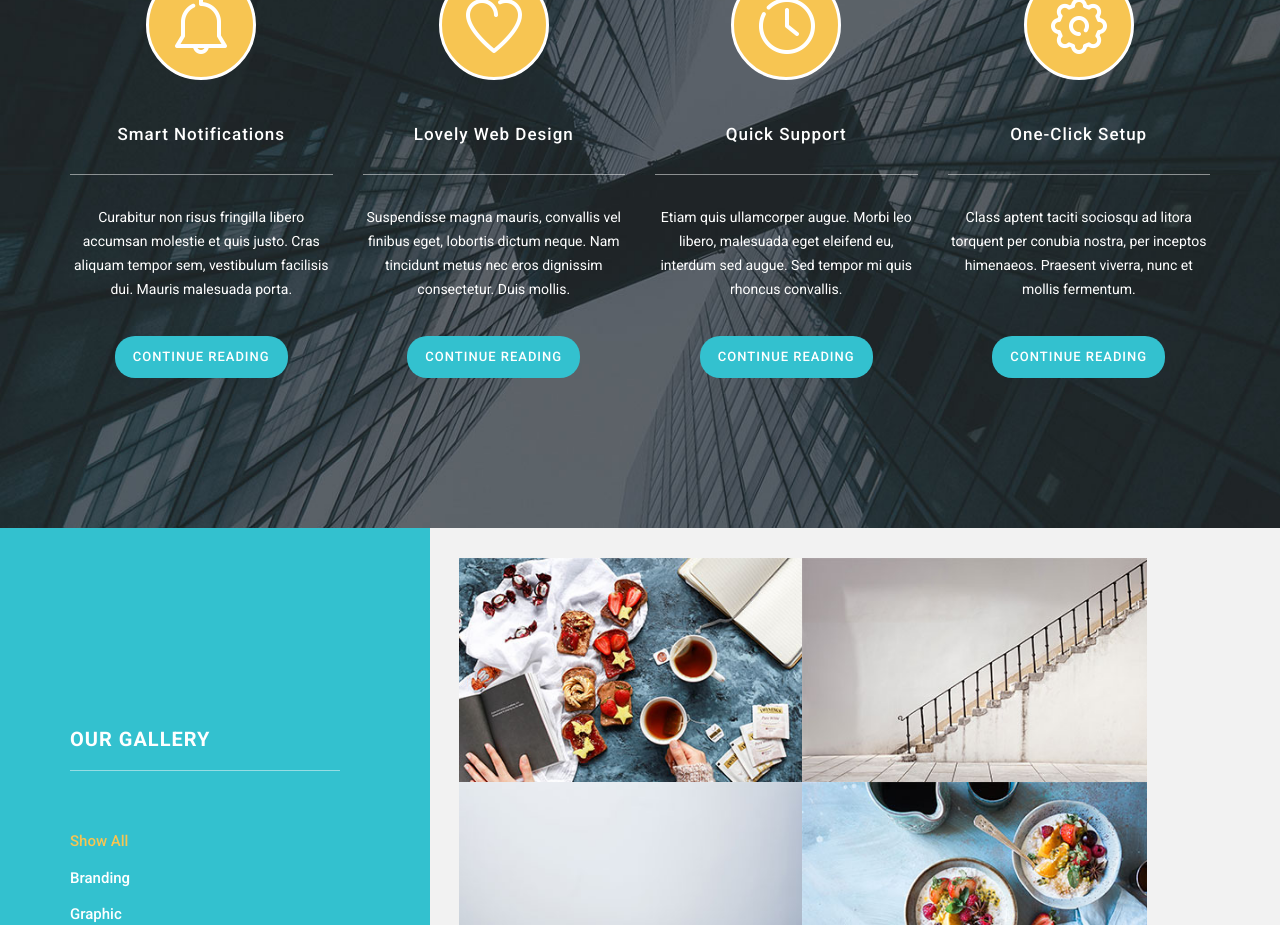
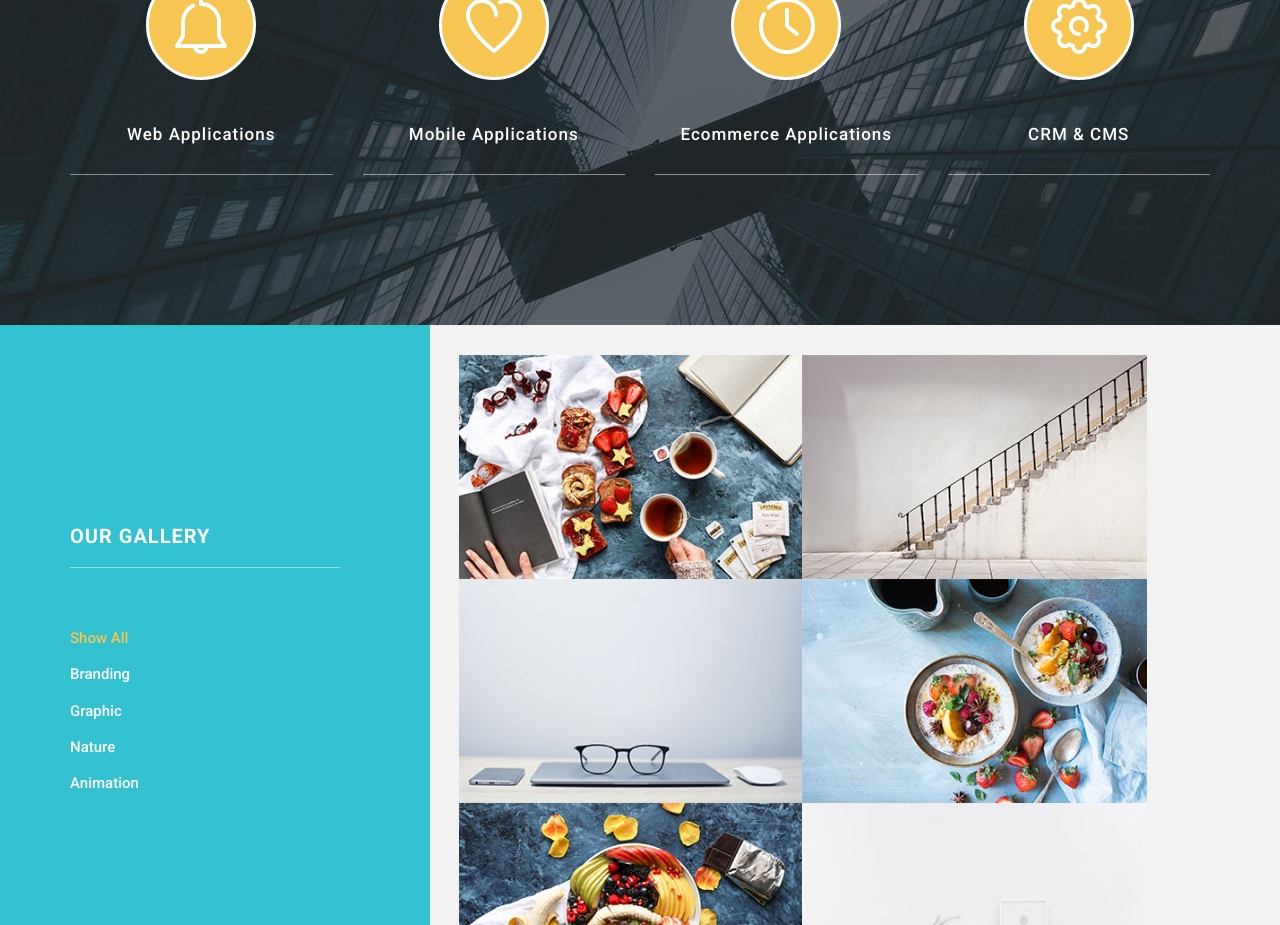
Before and after one commit to huzzii/angular_portfolio_project, an Angular app: page / in a window 1280 px wide. Shown: the part 980-1905 px from the top of the page. Built offline with nearby package versions, Linux system fonts and the light colour scheme; no server answers; a web font is replaced by a local one.

Commit message:
about edited 1

```diff
--- a/src/app/components/about/about.component.html
+++ b/src/app/components/about/about.component.html
@@ -6,13 +6,13 @@
                     <div class="icon">
                         <img src="assets/img/service_icon_01.png" alt="">
                     </div>
-                    <h4>Smart Notifications</h4>
+                    <h4>Web Applications</h4>
                     <div class="line-dec"></div>
-                    <p>Curabitur non risus fringilla libero accumsan molestie et quis justo. Cras aliquam tempor sem,
-                        vestibulum facilisis dui. Mauris malesuada porta.</p>
-                    <div class="primary-blue-button">
+                    <!-- <p>Curabitur non risus fringilla libero accumsan molestie et quis justo. Cras aliquam tempor sem,
+                        vestibulum facilisis dui. Mauris malesuada porta.</p> -->
+                    <!-- <div class="primary-blue-button">
                         <a href="#" class="scroll-link" data-id="portfolio">Continue Reading</a>
-                    </div>
+                    </div> -->
                 </div>
             </div>
             <div class="col-md-3 col-sm-6 col-xs-12">
@@ -20,13 +20,13 @@
                     <div class="icon">
                         <img src="assets/img/service_icon_02.png" alt="">
                     </div>
-                    <h4>Lovely Web Design</h4>
+                    <h4>Mobile Applications</h4>
                     <div class="line-dec"></div>
-                    <p>Suspendisse magna mauris, convallis vel finibus eget, lobortis dictum neque. Nam tincidunt metus
-                        nec eros dignissim consectetur. Duis mollis.</p>
-                    <div class="primary-blue-button">
+                    <!-- <p>Suspendisse magna mauris, convallis vel finibus eget, lobortis dictum neque. Nam tincidunt metus
+                        nec eros dignissim consectetur. Duis mollis.</p> -->
+                    <!-- <div class="primary-blue-button">
                         <a href="#" class="scroll-link" data-id="portfolio">Continue Reading</a>
-                    </div>
+                    </div> -->
                 </div>
             </div>
             <div class="col-md-3 col-sm-6 col-xs-12">
@@ -34,13 +34,13 @@
                     <div class="icon">
                         <img src="assets/img/service_icon_03.png" alt="">
                     </div>
-                    <h4>Quick Support</h4>
+                    <h4>Ecommerce Applications</h4>
                     <div class="line-dec"></div>
-                    <p>Etiam quis ullamcorper augue. Morbi leo libero, malesuada eget eleifend eu, interdum sed augue.
-                        Sed tempor mi quis rhoncus convallis.</p>
-                    <div class="primary-blue-button">
+                    <!-- <p>Etiam quis ullamcorper augue. Morbi leo libero, malesuada eget eleifend eu, interdum sed augue.
+                        Sed tempor mi quis rhoncus convallis.</p> -->
+                    <!-- <div class="primary-blue-button">
                         <a href="#" class="scroll-link" data-id="portfolio">Continue Reading</a>
-                    </div>
+                    </div> -->
                 </div>
             </div>
             <div class="col-md-3 col-sm-6 col-xs-12">
@@ -48,13 +48,13 @@
                     <div class="icon">
                         <img src="assets/img/service_icon_04.png" alt="">
                     </div>
-                    <h4>One-Click Setup</h4>
+                    <h4>CRM & CMS</h4>
                     <div class="line-dec"></div>
-                    <p>Class aptent taciti sociosqu ad litora torquent per conubia nostra, per inceptos himenaeos.
-                        Praesent viverra, nunc et mollis fermentum.</p>
-                    <div class="primary-blue-button">
+                    <!-- <p>Class aptent taciti sociosqu ad litora torquent per conubia nostra, per inceptos himenaeos.
+                        Praesent viverra, nunc et mollis fermentum.</p> -->
+                    <!-- <div class="primary-blue-button">
                         <a href="#" class="scroll-link" data-id="portfolio">Continue Reading</a>
-                    </div>
+                    </div> -->
                 </div>
             </div>
         </div>
```
